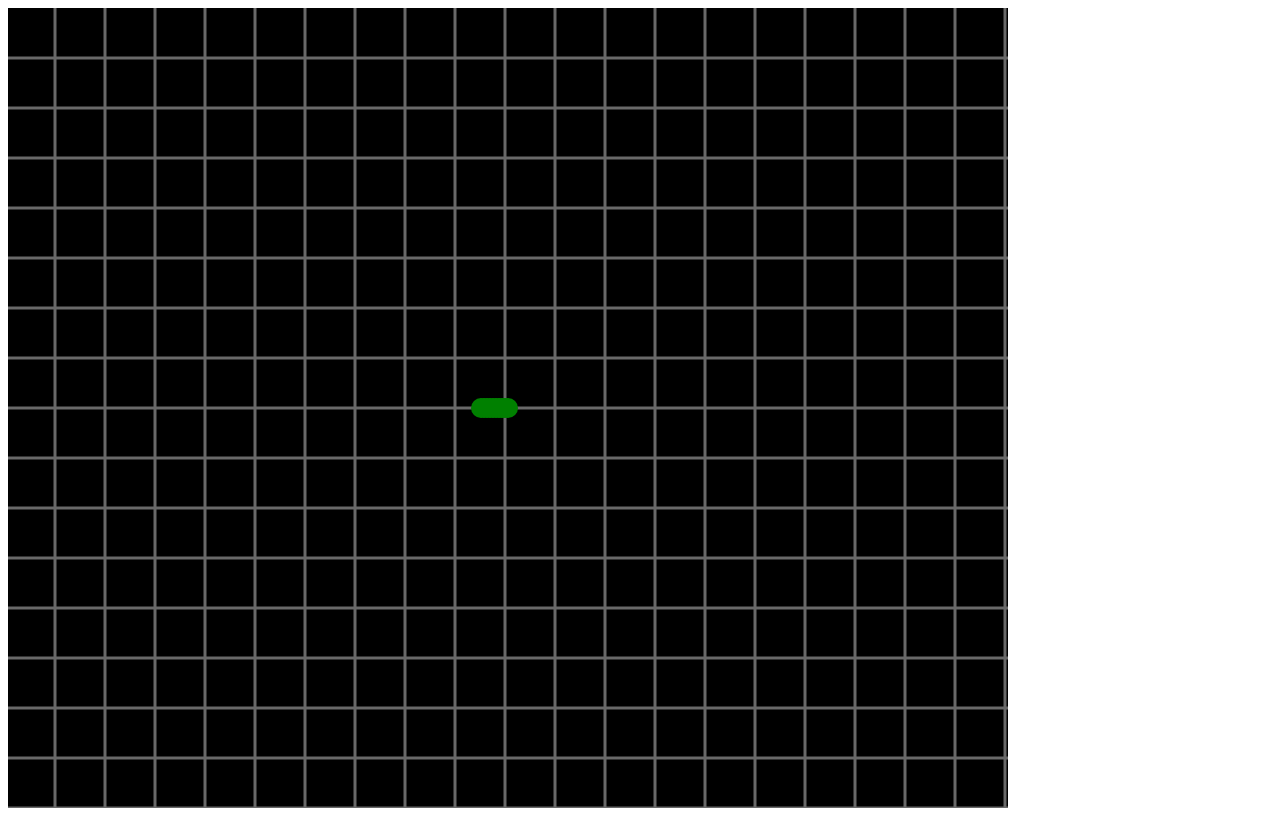
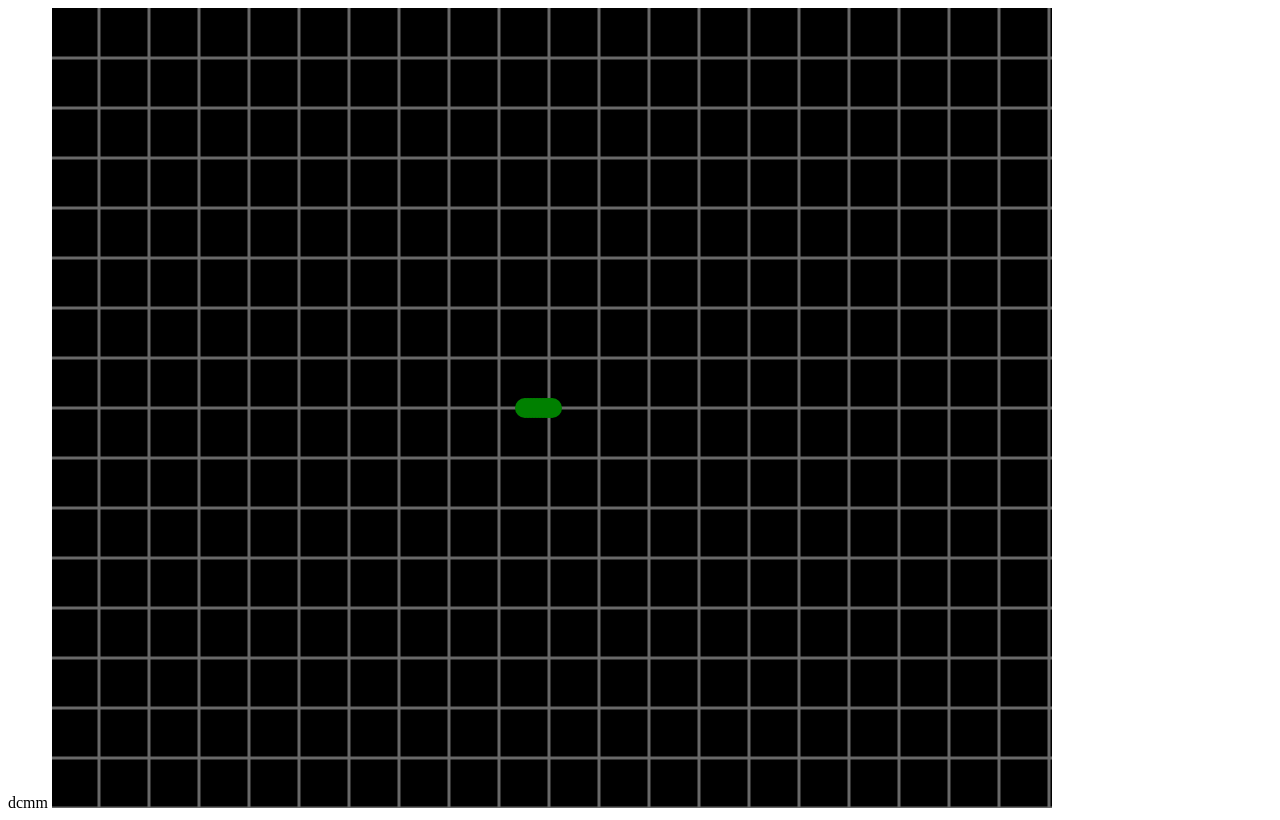
Before and after one commit to caibanThinh200/slither.io, a plain HTML site: page index.html in a window 1280 px wide. Drawn offline with nearby package versions, Linux system fonts and the light colour scheme.

Commit message:
Update index.html

```diff
--- a/index.html
+++ b/index.html
@@ -7,7 +7,7 @@
     <title>slither gaming</title>
 </head>
 <body>
-
+    dcmm
 </body>
 <script src="snake.js"></script>
 <script src="background.js"></script>
```
